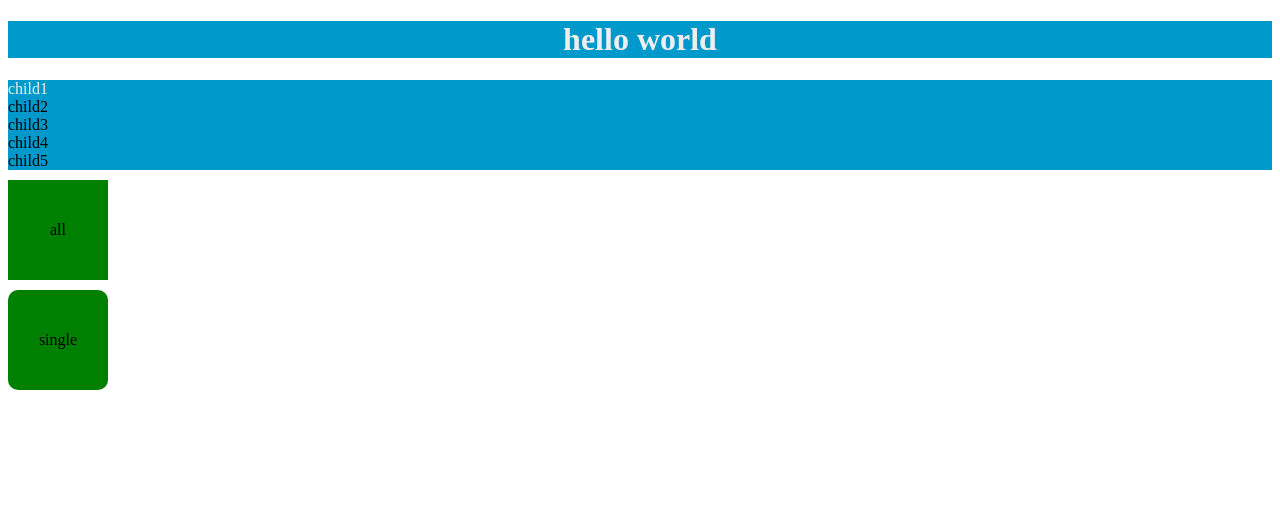
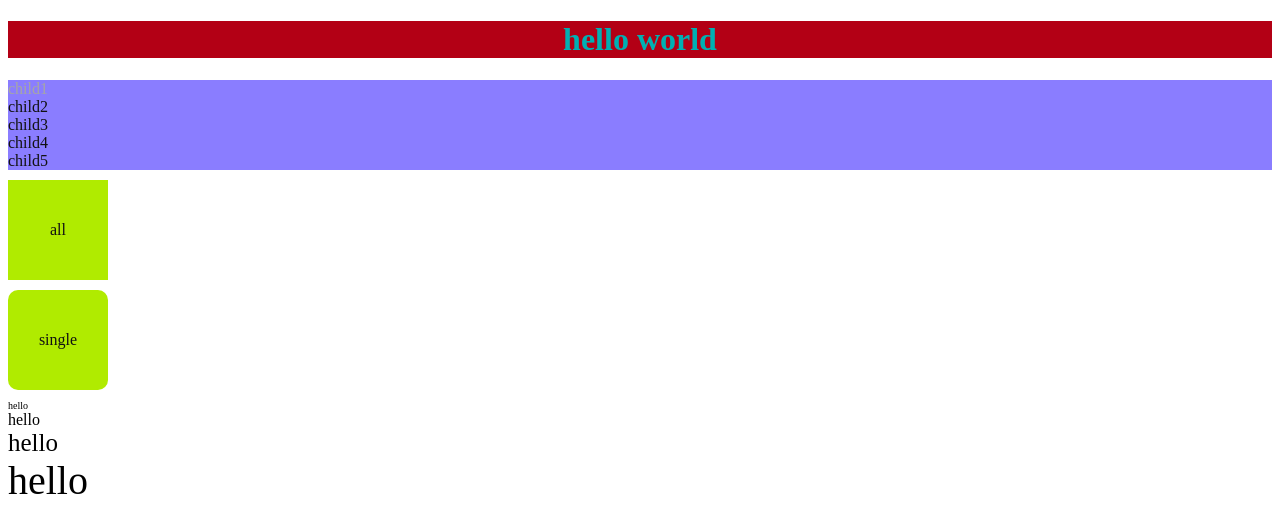
Before and after one commit to Darthdevv/JavaScript, a plain HTML site: page html/sass.html in a window 1280 px wide. Drawn offline with Linux system fonts and the light colour scheme.

```diff
--- a/html/sass.html
+++ b/html/sass.html
@@ -20,5 +20,11 @@
 
     <div class="all">all</div>
     <div class="single">single</div>
+
+    <div class="text-small">hello</div>
+    <div class="text-normal">hello</div>
+    <div class="text-large">hello</div>
+    <div class="text-x-large">hello</div>
+
 </body>
 </html>
--- /dev/null
+++ b/scss/_color.scss
@@ -0,0 +1,17 @@
+
+// sass variables
+
+$yellow-green: #b0eb00;
+$red: #b30015;
+$blue: #2a00b3;
+$other-blue: #0077b3;
+$cyan: #00b0b3;
+$transparent-cyan: #24fbff;
+$periwinkle: #8a7dff;
+$light-gray: #a6a6a6;
+$gray: #595959;
+$darkish-gray: #444;
+$dark-gray: #363636;
+$darker-gray: #303030;
+$darkest-gray: #292929;
+$darkester-gray: #111;
--- a/scss/style.scss
+++ b/scss/style.scss
@@ -1,13 +1,8 @@
-
-// sass variables
-$primary-color: #09c;
-$secondary-color: #eee;
-
-
+@import './color';
 
 h1{
-  background-color: $primary-color;
-  color: $secondary-color;
+  background-color: $red;
+  color: $cyan;
   text-align: center;
 }
 
@@ -16,29 +11,44 @@
 .parent{
 
   &:hover{
-    background-color: rgba(0, 153, 204, 0.859);
+    background-color: $other-blue;
   }
 
   &:hover .child1{
-    color: red;
+    color: $red;
     font-size: x-large;
   }
 
-  background-color: $primary-color;
+  background-color: $periwinkle;
   width: 100%;
-  color: #000;
+  color: $darkester-gray;
 
   .child1{
-    color: #eee;
+    color: $light-gray;
   }
 
 }
 
 
+// mapping using @each
+
+$sizes: (
+  "small": 10px,
+  "normal": 16px,
+  "large": 25px,
+  "x-large": 40px
+);
+
+@each $key, $value in $sizes{
+  .text-#{$key}{
+    font-size: $value;
+  }
+}
+
 // grouping by @extend
 .all{
-  color: black;
-  background-color: green;
+  color: $darkester-gray;
+  background-color: $yellow-green;
   width: 100px;
   height: 100px;
   margin-block: 10px;
```
Also changed, not shown: scss/style.css, 1 other file.
